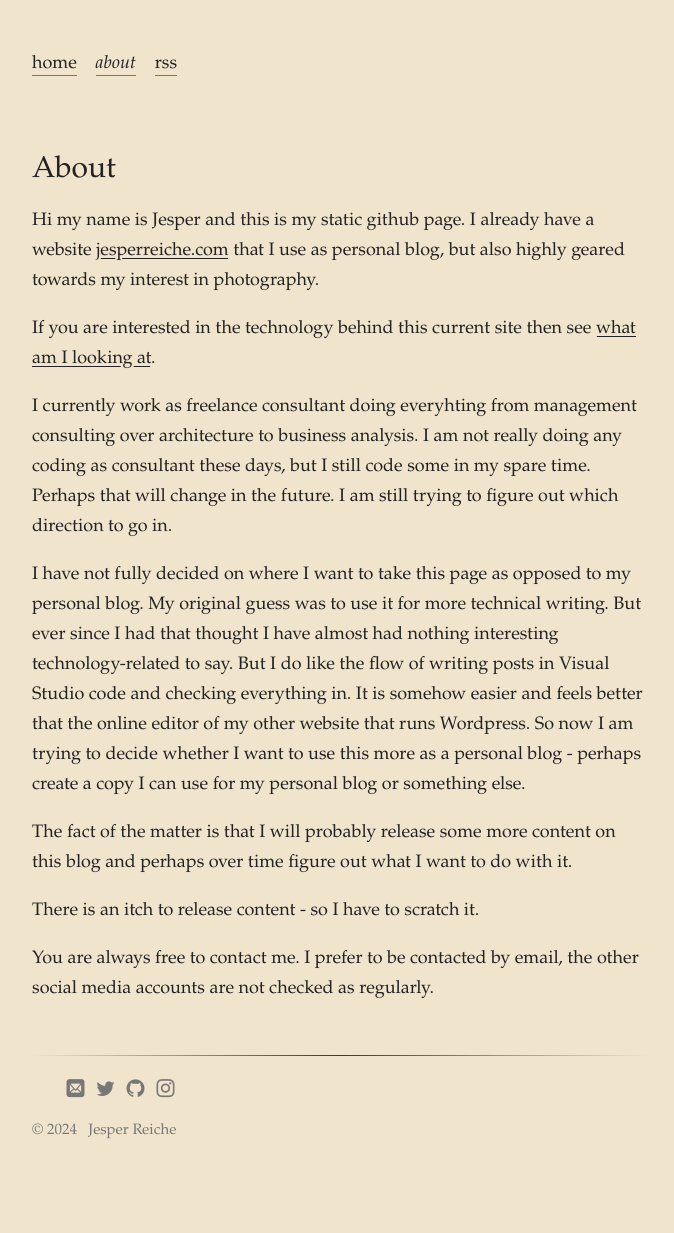
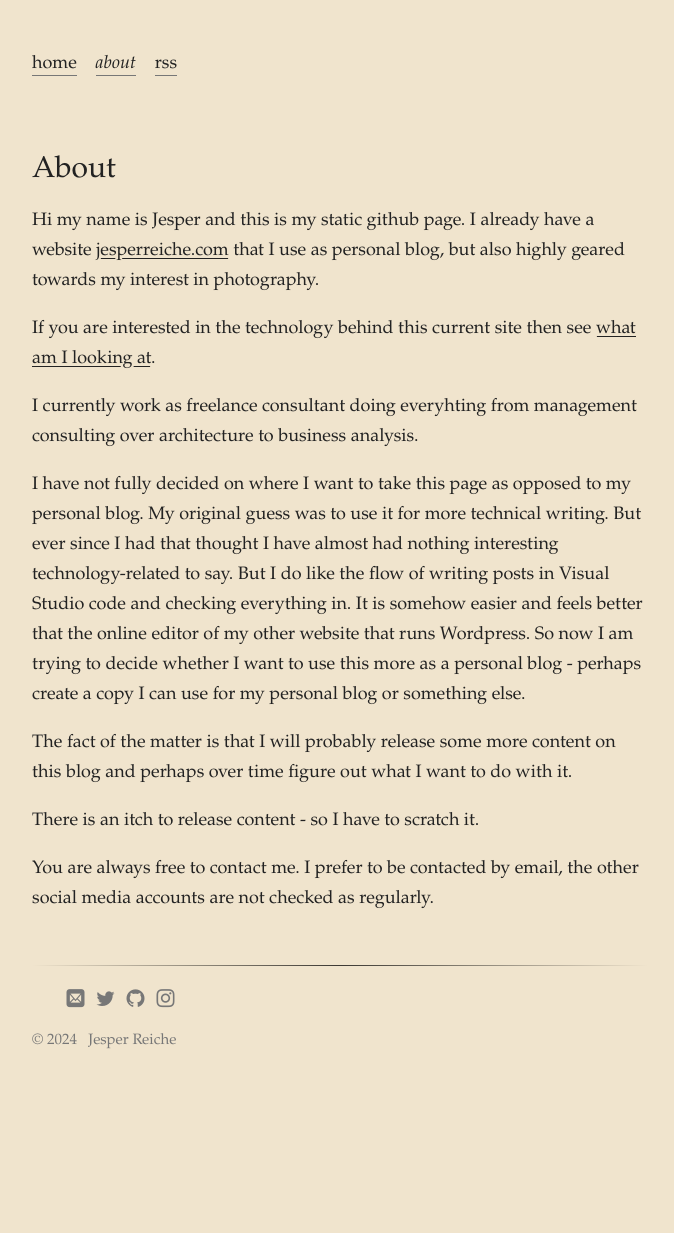
Before and after one commit to jmreiche/jmreiche.github.io, a Jekyll site: the page built from about/index.md, in a window 1280 px wide. Shown: the whole page, without its empty margins (128-802 px from the left). Built offline with Jekyll 4.4.1, drawn with Linux system fonts in a browser that asks for light colours; some web fonts are replaced; after the commit the page ends 1143 px from its top, so only the background shows below that.

Commit message:
Changed about page

```diff
--- a/about/index.md
+++ b/about/index.md
@@ -9,7 +9,7 @@ Hi my name is Jesper and this is my static github page. I already have a website
 
 If you are interested in the technology behind this current site then see [what am I looking at](/what-am-i-looking-at).
 
-I currently work as freelance consultant doing everyhting from management consulting over architecture to business analysis. I am not really doing any coding as consultant these days, but I still code some in my spare time. Perhaps that will change in the future. I am still trying to figure out which direction to go in.
+I currently work as freelance consultant doing everyhting from management consulting over architecture to business analysis.
 
 I have not fully decided on where I want to take this page as opposed to my personal blog. My original guess was to use it for more technical writing. But ever since I had that thought I have almost had nothing interesting technology-related to say. But I do like the flow of writing posts in Visual Studio code and checking everything in. It is somehow easier and feels better that the online editor of my other website that runs Wordpress. So now I am trying to decide whether I want to use this more as a personal blog - perhaps create a copy I can use for my personal blog or something else.
 
```
